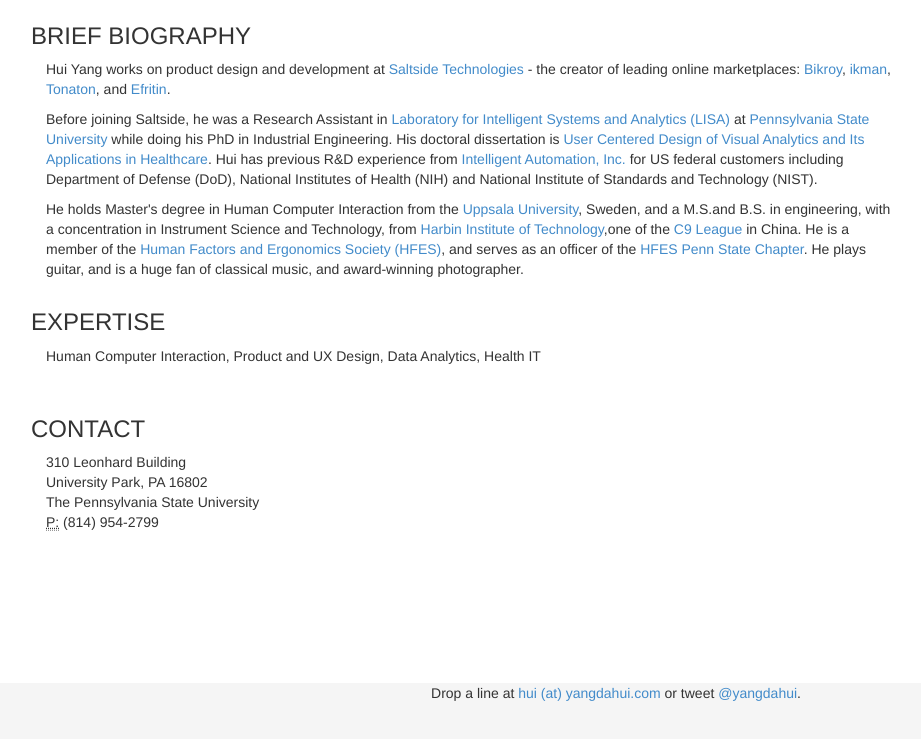
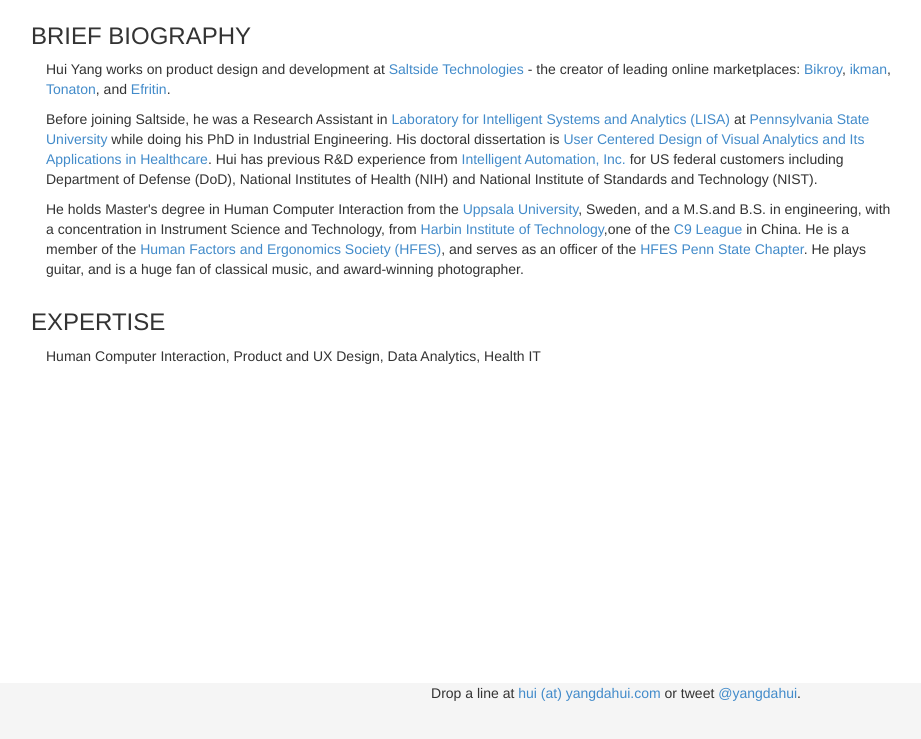
Before and after one commit to yangdahui/yangdahui.github.io, a plain HTML site: page index.html in a window 1280 px wide. Shown: the part 57-796 px from the top of the page, without its empty margins (24-945 px from the left). Drawn offline with nearby package versions, Linux system fonts and the light colour scheme.

Commit message:
Delete CONTACT

```diff
--- a/index.html
+++ b/index.html
@@ -91,23 +91,6 @@
 
         <br>
 
-        <div class="row">
-          <h3>CONTACT</h3>
-          <div class="col-md-9">
-            <address>
-
-            310 Leonhard Building<br>
-            University Park, PA 16802<br>
-            The Pennsylvania State University<br>
-
-            <abbr title="Phone">P:</abbr> (814) 954-2799
-
-            </address>
-          </div>
-          <div class="col-md-3"></div>
-        </div>
-
-
       </div> <!--end of container -->
     </div>
 
```
